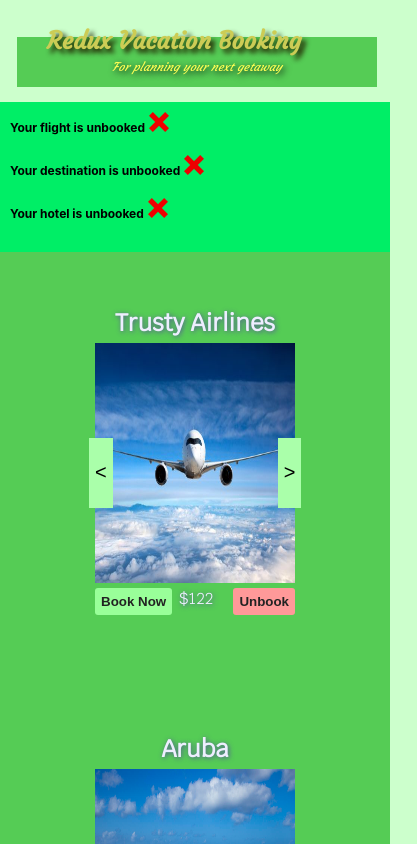
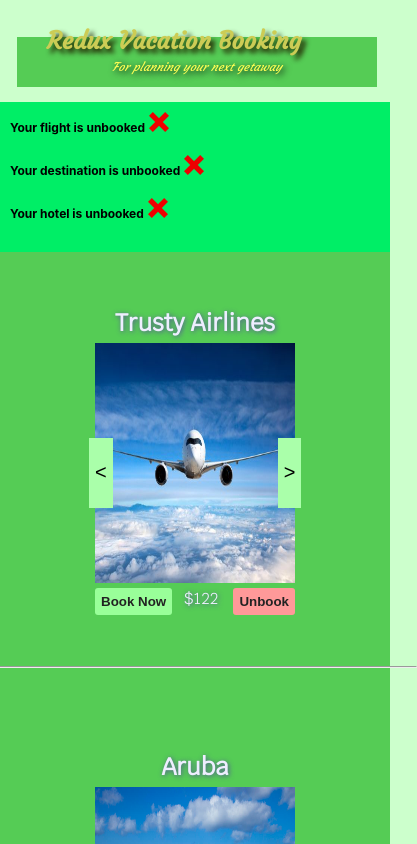
Before and after one commit to tiller1010/redux-vacation, a React (Create React App) app: page / in a window 390 px wide. Shown: the top 844 px of the page, 417 px wide, since content can reach past the window. Built offline with nearby package versions, Linux system fonts and the light colour scheme.

Commit message:
added horizontal lines on mobile and unbooked all items after purchase

```diff
--- a/src/App.js
+++ b/src/App.js
@@ -81,11 +81,12 @@ class BookerButtons extends Component{
       <div className='Booker'>
         <h2>{this.props.title}</h2>
         <img className='optionImage' src={this.props.image}/><br/>
-        <span class='cost' style={{position: 'absolute'}}>${this.props.booking.cost}</span>
+        <span className='cost' style={{position: 'absolute'}}>${this.props.booking.cost}</span>
         <button className='leftButton' onClick={()=>this.props.slideLeft(this.props.booking.category)}>&lt;</button>
         <button className='rightButton' onClick={()=>this.props.slideRight(this.props.booking.category)}>&gt;</button>
         <button className='bookButton' onClick={()=>this.props.book(this.props.booking)}>Book Now</button>
         <button className='unbookButton' onClick={()=>this.props.unbook(this.props.booking)}>Unbook</button>
+        <hr className='lineSeperator'/>
       </div>
     )
   }
@@ -191,6 +192,9 @@ const HotelOptions=(props)=>{
 class PurchaseButton extends Component{
   purchaseNow(){
     alert('Thank you, enjoy your stay!')
+    store.dispatch(unBookActionCreator({category:flight}));
+    store.dispatch(unBookActionCreator({category:destination}));
+    store.dispatch(unBookActionCreator({category:hotel}));
   }
 
   render(){
--- a/src/vacationStyles.css
+++ b/src/vacationStyles.css
@@ -156,6 +156,11 @@ body{
   background-color: #3f3;
   cursor:pointer;
 }
+
+.lineSeperator{
+  display: none;
+}
+
 .Footer{
   border-top: solid black;
   background: white;
@@ -177,6 +182,9 @@ body{
   border: solid #5f8;
   border-width: 5px;
   border-radius: 0 0 0 50%;
+}
+.cost{
+  transform: translateX(5px);
 }
 #totalCost{
   color:#07a;
@@ -295,6 +303,15 @@ body{
   }
 }
 
+@media only screen and (max-width:496px){
+  .lineSeperator{
+    display: block;
+    position: relative;
+    width:220%;
+    left:-60%;
+  }
+}
+
 @media only screen and (max-width:400px){
   .Header{
     font-size: 12px;
```
